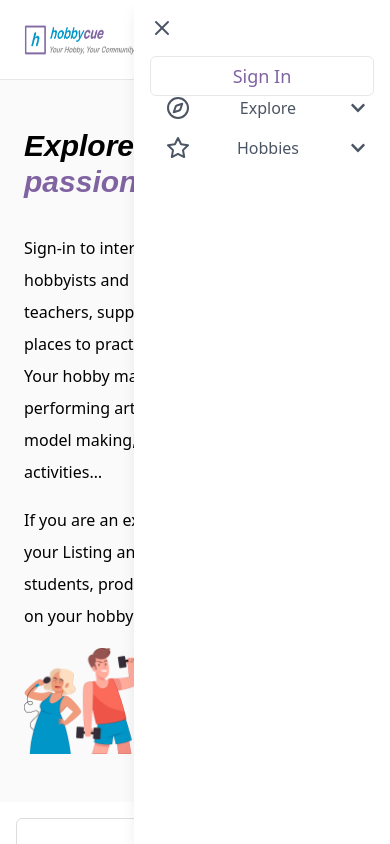
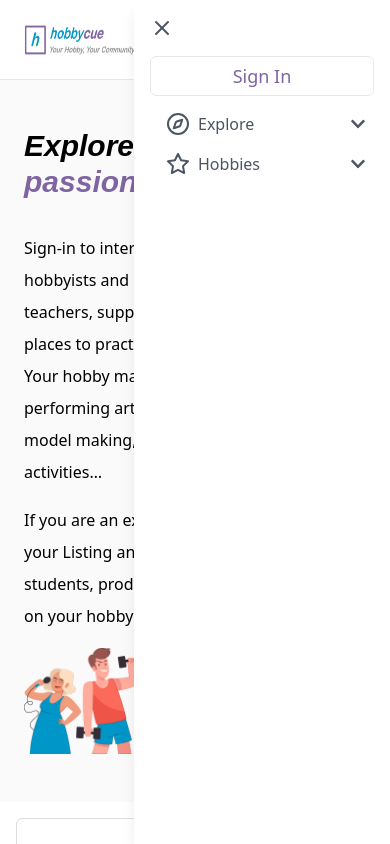
Before and after one commit to ayan878/basic-responsive-task, a React (Create React App) app: page / in a window 390 px wide. Both pictures are taken after a click on the button 366 px from the left and 37 px from the top of the page. Shown: the top 844 px of the page. Built offline with nearby package versions, Linux system fonts and the light colour scheme.

Commit message:
hamburger

```diff
--- a/src/component/HamburgerMenu.js
+++ b/src/component/HamburgerMenu.js
@@ -35,7 +35,10 @@ const HamburgerMenu = () => {
               <X />
             </button>
             <Link to="/sign-in">
-              <button className="text-[#8064a2] text-lg w-full h-10 border rounded-md hover:text-gray-800" onClick={closeMenu}>
+              <button
+                className="text-[#8064a2] text-lg w-full h-10 border rounded-md hover:text-gray-800 mb-4"
+                onClick={closeMenu}
+              >
                 Sign In
               </button>
             </Link>
@@ -46,8 +49,10 @@ const HamburgerMenu = () => {
                 className="text-gray-600 hover:text-gray-800 w-full flex justify-between items-center pl-4 pr-2"
                 onClick={() => setIsExploreOpen(!isExploreOpen)}
               >
-                <Compass />
-                Explore
+                <span className="flex gap-2">
+                  <Compass />
+                  Explore
+                </span>
                 <FaChevronDown
                   className={`ml-1 ${
                     isExploreOpen ? "transform rotate-180" : ""
@@ -82,8 +87,10 @@ const HamburgerMenu = () => {
                 className="text-gray-600 hover:text-gray-800 w-full flex justify-between items-center pl-4 pr-2"
                 onClick={() => setIsHobbiesOpen(!isHobbiesOpen)}
               >
-                <Star />
-                Hobbies
+                <span className="flex gap-2">
+                  <Star />
+                  Hobbies
+                </span>
                 <FaChevronDown
                   className={`ml-1 ${
                     isHobbiesOpen ? "transform rotate-180" : ""
```
